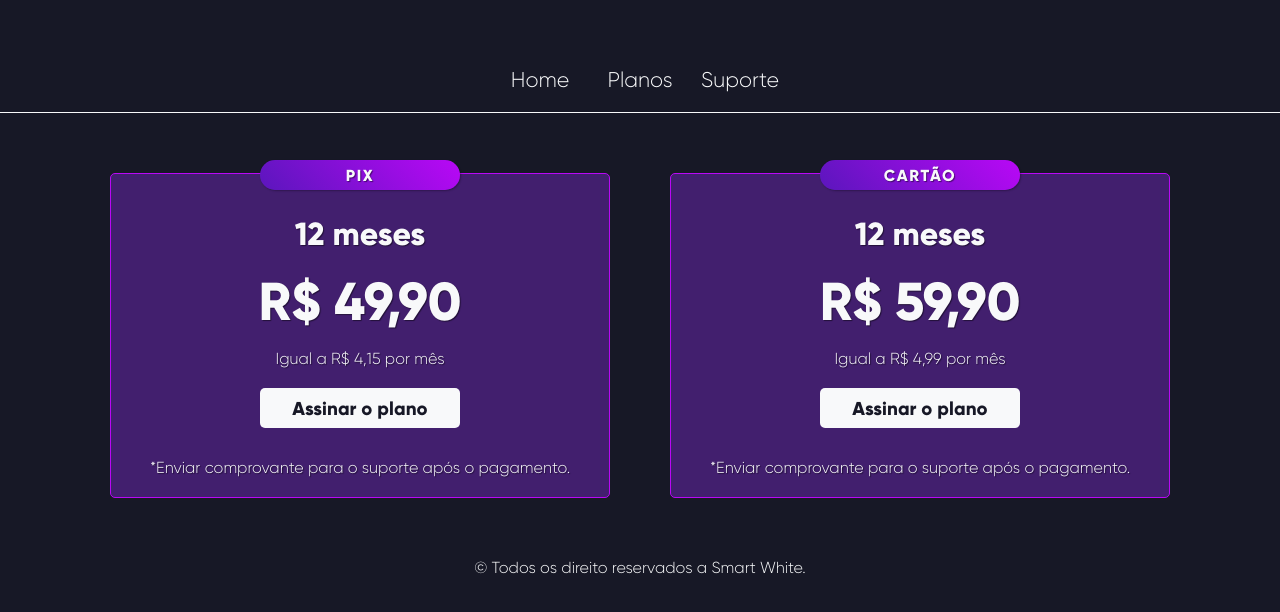
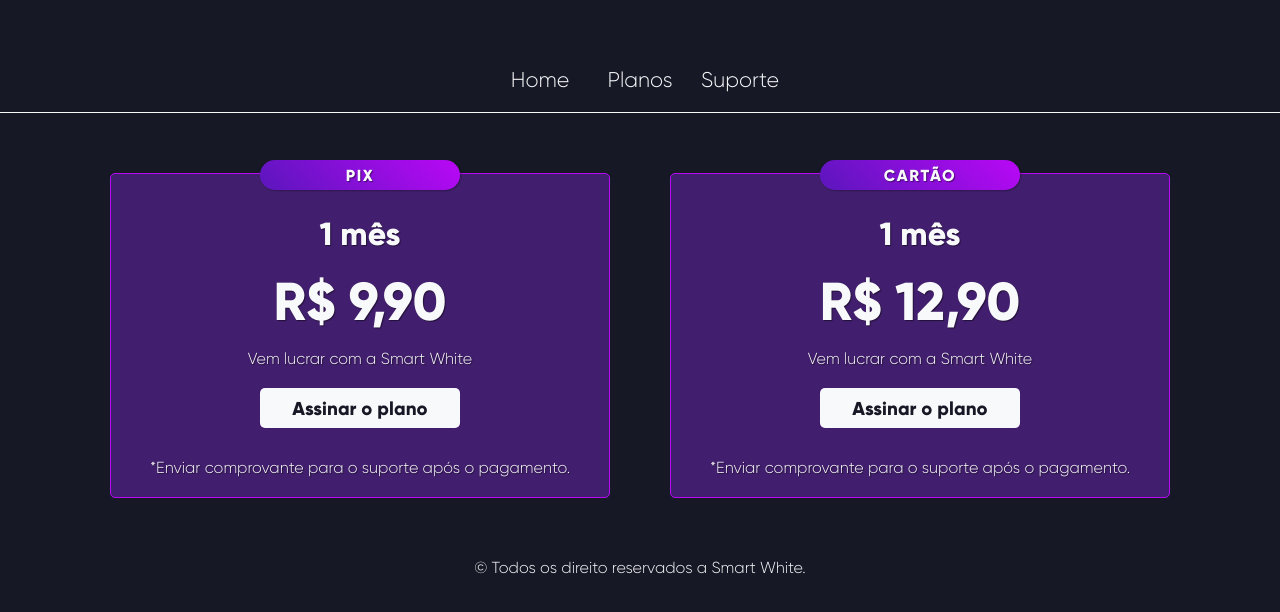
Before and after one commit to rodrigomonteirofs/smartwhite, a plain HTML site: page planos.html in a window 1280 px wide. Drawn offline with nearby package versions, Linux system fonts and the light colour scheme.

Commit message:
Alteração nos planos do robô

```diff
--- a/planos.html
+++ b/planos.html
@@ -33,13 +33,13 @@
 
             <div class="descricao-plano">
 
-                <p class="duracao-plano">12 meses</p>
-                <p class="valor-plano">R$ 49,90</p>
-                <p class="mensalidade-plano">Igual a R$ 4,15 por mês</p>
+                <p class="duracao-plano">1 mês</p>
+                <p class="valor-plano">R$ 9,90</p>
+                <p class="mensalidade-plano">Vem lucrar com a Smart White</p>
 
             </div>
 
-            <button class="btn-assinatura"><a href="https://mpago.la/1At95dq" target="_blank">Assinar o plano</a></button>
+            <button class="btn-assinatura"><a href="https://mpago.la/1b81b4G" target="_blank">Assinar o plano</a></button>
 
             <p class="observação-plano">*Enviar comprovante para o suporte após o pagamento.</p>
 
@@ -50,13 +50,13 @@
 
             <div class="descricao-plano">
 
-                <p class="duracao-plano">12 meses</p>
-                <p class="valor-plano">R$ 59,90</p>
-                <p class="mensalidade-plano">Igual a R$ 4,99 por mês</p>
+                <p class="duracao-plano">1 mês</p>
+                <p class="valor-plano">R$ 12,90</p>
+                <p class="mensalidade-plano">Vem lucrar com a Smart White</p>
 
             </div>
 
-            <button class="btn-assinatura"><a href="https://mpago.la/1feFAP3" target="_blank">Assinar o plano</a></button>
+            <button class="btn-assinatura"><a href="https://mpago.la/1Csc3DZ" target="_blank">Assinar o plano</a></button>
 
             <p class="observação-plano">*Enviar comprovante para o suporte após o pagamento.</p>
         </div>
```
